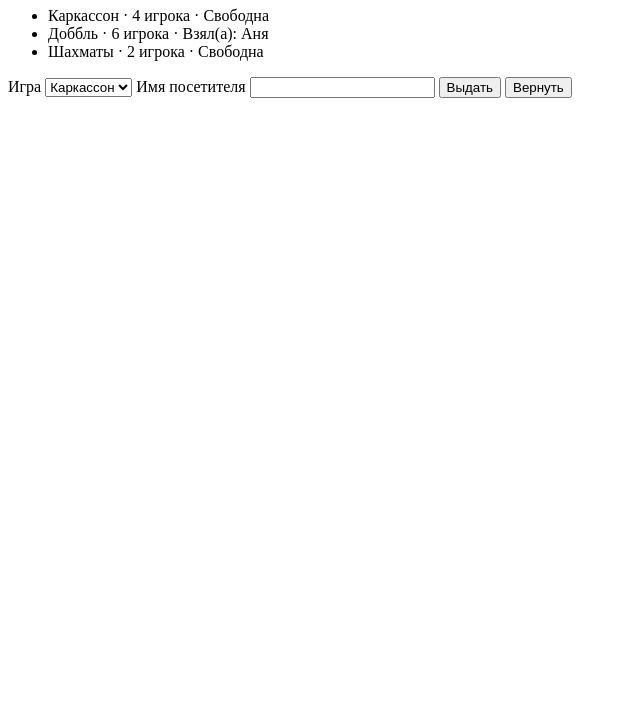
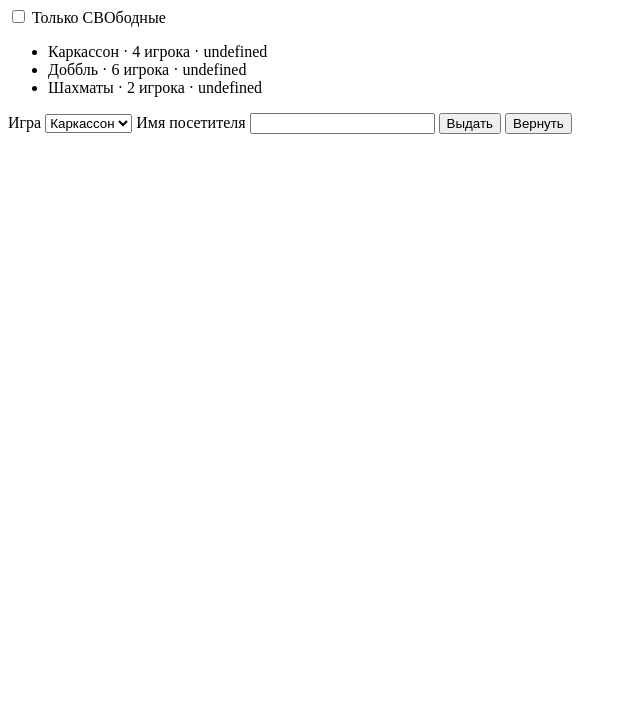
Before and after one commit to mohamedsarsinov67/game228, a plain HTML site: page index.html in a window 1280 px wide. Shown: the part 73-800 px from the top of the page, without its empty margins (0-640 px from the left). Drawn offline with Linux system fonts and the light colour scheme.

Commit message:
second commit

```diff
--- a/index.html
+++ b/index.html
@@ -1,5 +1,6 @@
 <!DOCTYPE html>
 <html lang="en">
+
 <head>
   <meta charset="UTF-8">
   <meta http-equiv="X-UA-Compatible" content="IE=edge">
@@ -7,8 +8,12 @@
   <title>Document</title>
 
 </head>
+
 <body>
   <h1>Прокат настольных игр</h1>
+  <input type="checkbox" id="showHint">
+  <label for="showHint">Только СВОбодные</label>
+  <p id="hint"></p>
   <ul id="gameList"></ul>
 
   <label for="gameSelect">Игра</label>
@@ -25,4 +30,5 @@
   <p id="message"></p>
   <script src="index.js"></script>
 </body>
+
 </html>
--- a/index.js
+++ b/index.js
@@ -4,6 +4,9 @@ const borbutton = document.getElementById('borrowButton')
 const retbutton = document.getElementById('returnButton')
 const gamelist = document.getElementById('gameList')
 const borname = document.getElementById('borrowerName')
+const showHint = document.getElementById('showHint');
+const hint = document.getElementById('hint');
+
 
 const game = [
     { title: 'Каркассон', players: 4, borrower: null },
@@ -40,21 +43,39 @@ retbutton.addEventListener('click', () => {
     renderGames();
 });
 
+showHint.addEventListener('change', () => {
+    renderGames();
+});
+
 function renderGames() {
     gamelist.textContent = '';
 
+
+
     game.forEach((game) => {
-        const li = document.createElement('li');
+        const LI = document.createElement('li');
 
         let status;
+        if (showHint.checked) {
+            if (game.borrower === null) {
+                LI.textContent = game.title + ' · ' + game.players + ' игрока · ' + status;
+                gamelist.append(LI);
+            }
+        }
+        else {
+            LI.textContent = game.title + ' · ' + game.players + ' игрока · ' + status;
+            gamelist.append(LI);
+        }
+
         if (game.borrower === null) {
             status = 'Свободна';
+
         } else {
             status = 'Взял(а): ' + game.borrower;
+
         }
 
-        li.textContent = game.title + ' · ' + game.players + ' игрока · ' + status;
-        gamelist.append(li);
     });
+
 }
 renderGames();
```
Lines whose indentation alone changed are shown as unchanged.
